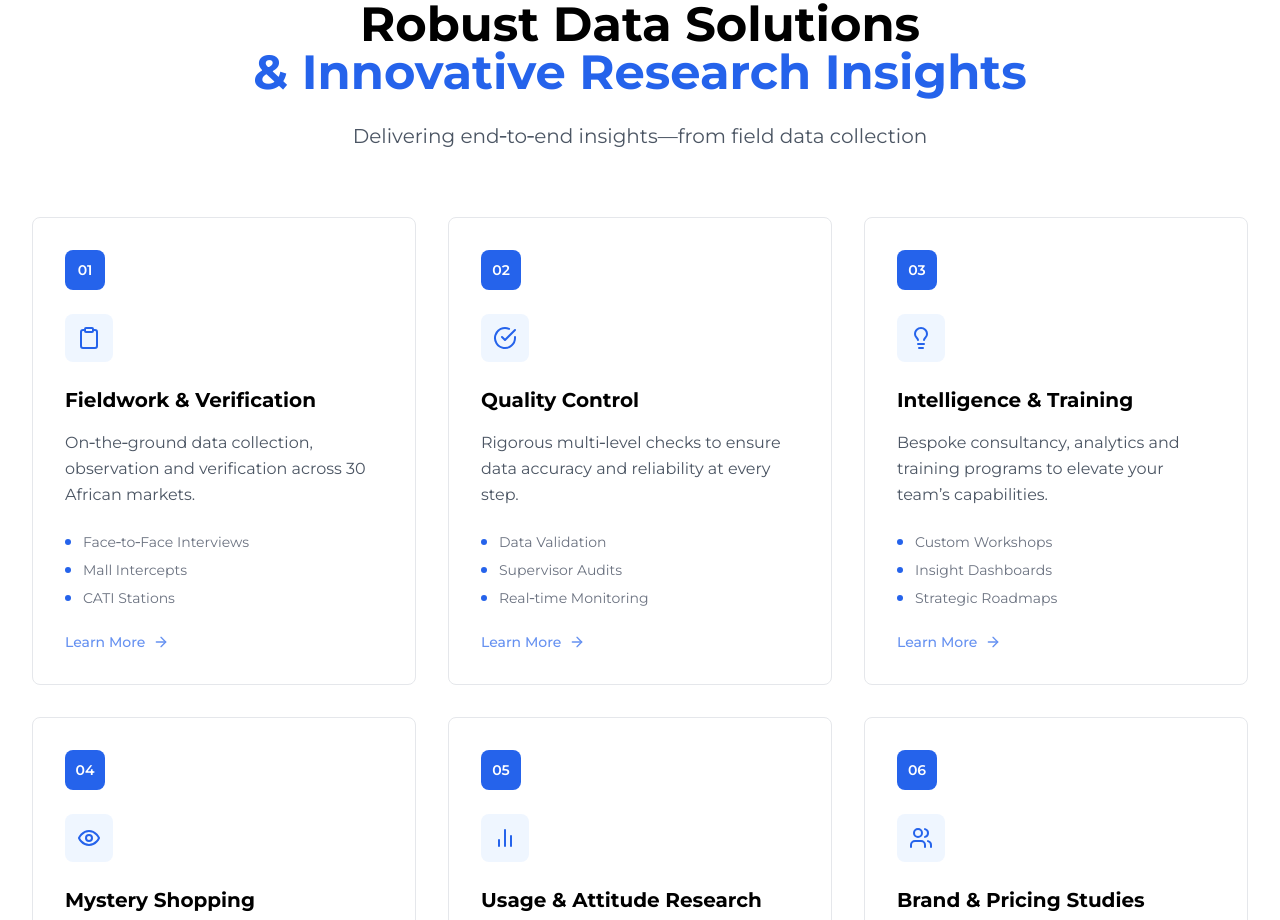
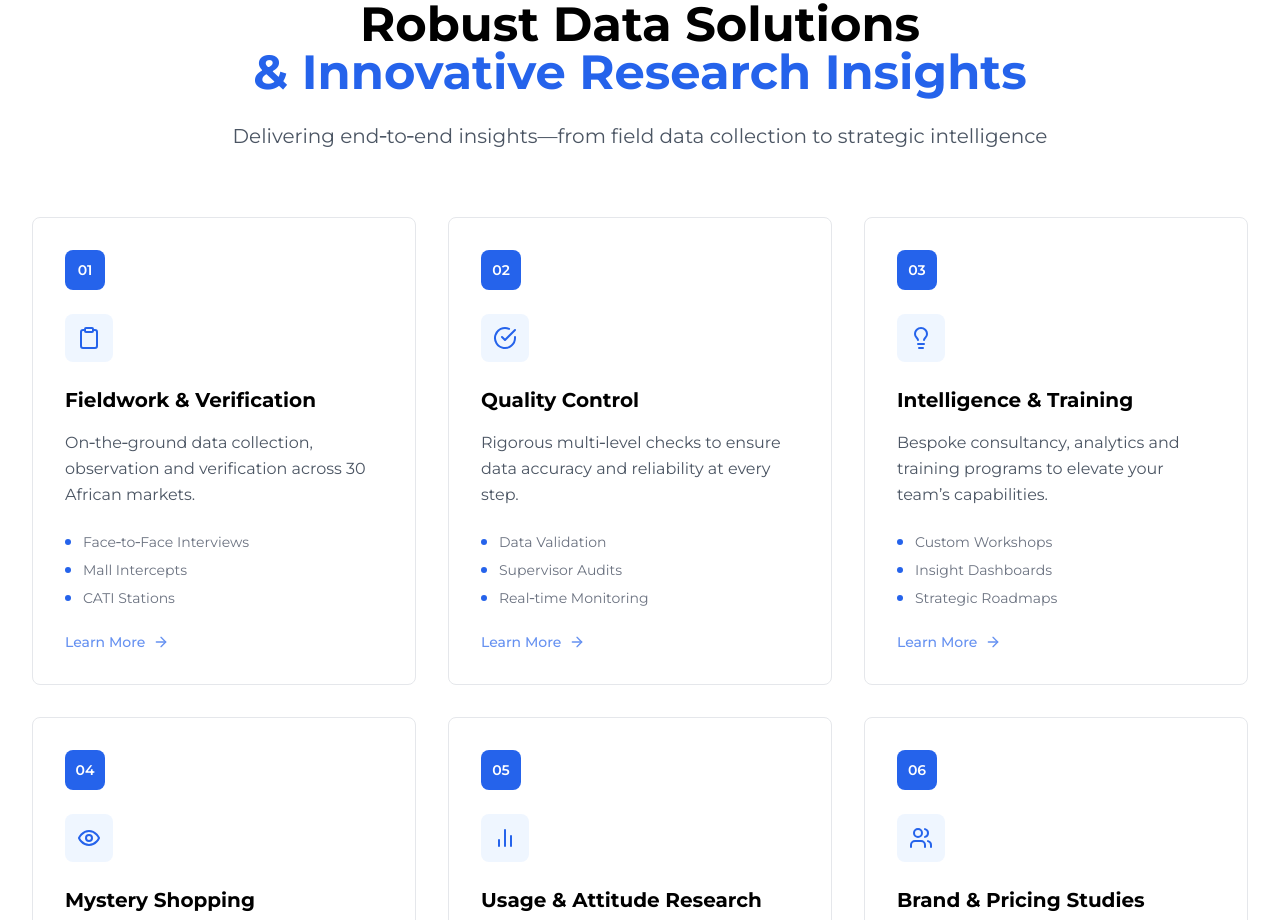
Before and after one commit to Jiwe-Holding/Futuris-Site, a React (Vite) app: page / in a window 1280 px wide. Shown: the part 940-1860 px from the top of the page. Built offline with nearby package versions, Linux system fonts and the light colour scheme.

Commit message:
Update Services.tsx

```diff
--- a/src/components/Services.tsx
+++ b/src/components/Services.tsx
@@ -96,7 +96,7 @@ const Services: React.FC = () => {
             </span>
           </h2>
           <p className="text-xl text-gray-600 max-w-4xl mx-auto leading-relaxed">
-            Delivering end‑to‑end insights—from field data collection
+            Delivering end‑to‑end insights—from field data collection to strategic intelligence
           </p>
         </div>
 
```
